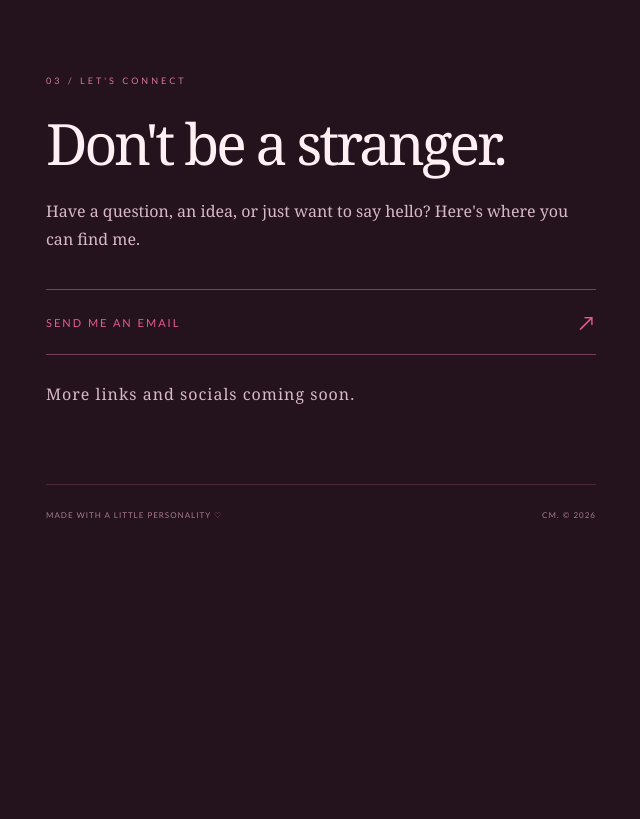
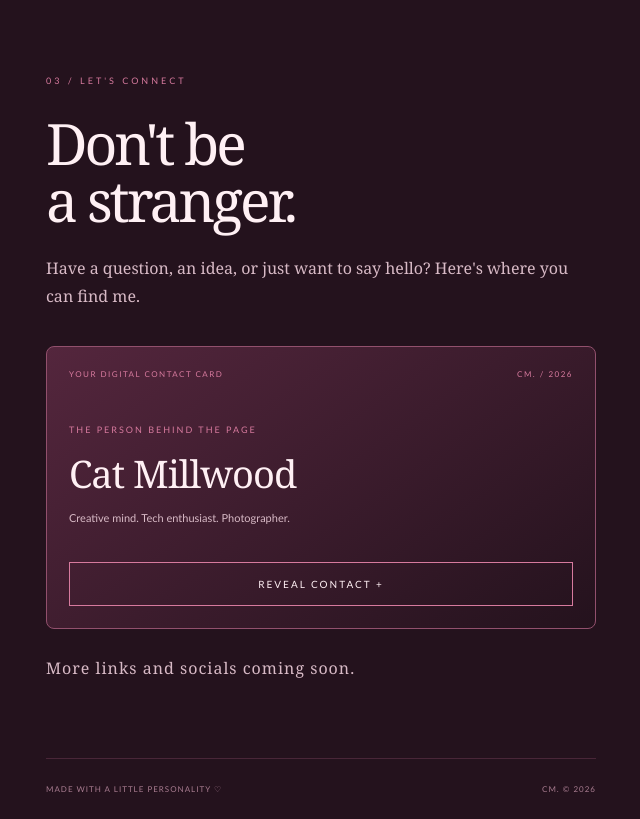
Before and after one commit to arla-mp4/Contact-Bracelet, a React (Vite) app: page / in a window 1280 px wide. Shown: the part 2113-2932 px from the top of the page, without its empty margins (319-959 px from the left). Before the commit the page ends 2658 px from the top, so only its background shows below. Built offline with nearby package versions, Linux system fonts and the light colour scheme.

Commit message:
Update Digital Contact Card

```diff
--- a/src/App.css
+++ b/src/App.css
@@ -342,3 +342,78 @@ Assignment: QRLynk Personal Website
   content: "−";
   transform: rotate(180deg);
 }
+
+.contact-card {
+  margin-top: 35px;
+  padding: 22px;
+  background: linear-gradient(145deg, #54263D, #24121D);
+  border: 1px solid #92506D;
+  border-radius: 8px;
+}
+
+.contact-card-top {
+  display: flex;
+  justify-content: space-between;
+  gap: 10px;
+  color: #D77A9E;
+  font-size: 8px;
+  letter-spacing: 1.5px;
+}
+
+.contact-card-name {
+  padding: 45px 0 35px;
+}
+
+.contact-card-name p {
+  color: #D77A9E;
+  font-size: 9px;
+  letter-spacing: 2px;
+  margin-bottom: 12px;
+}
+
+.contact-card-name h3 {
+  font-family: Georgia, serif;
+  font-size: 38px;
+  font-weight: normal;
+  letter-spacing: -1px;
+}
+
+.contact-card-name span {
+  display: block;
+  margin-top: 10px;
+  color: #D8BAC6;
+  font-size: 11px;
+  line-height: 1.6;
+}
+
+.contact-reveal {
+  width: 100%;
+  padding: 15px;
+  border: 1px solid #D77A9E;
+  background: transparent;
+  color: #FFF0F4;
+  font-size: 10px;
+  letter-spacing: 2px;
+}
+
+.contact-reveal:active {
+  background: #923B60;
+}
+
+.contact-details {
+  padding-top: 20px;
+  animation: detailReveal 0.35s ease both;
+}
+
+.contact-details p {
+  margin-top: 15px;
+  margin-bottom: 5px;
+  color: #D77A9E;
+  font-size: 9px;
+  letter-spacing: 2px;
+}
+
+.contact-details span {
+  color: #FFF0F4;
+  font-size: 13px;
+}
--- a/src/App.tsx
+++ b/src/App.tsx
@@ -181,15 +181,19 @@ function App() {
 
       <section className="connect-section" id="connect">
         <p className="eyebrow">03 / LET'S CONNECT</p>
-        <h2>Don't be a stranger.</h2>
+
+        <h2>
+          Don't be
+          <br />
+          <span>a stranger.</span>
+        </h2>
+
         <p>
           Have a question, an idea, or just want to say hello?
           Here's where you can find me.
         </p>
 
-        <a className="contact-link" href="mailto:">
-          SEND ME AN EMAIL <span>↗</span>
-        </a>
+        <ContactCard />
 
         <p className="small-note">
           More links and socials coming soon.
@@ -204,4 +208,41 @@ function App() {
   );
 }
 
+function ContactCard() {
+  const [showDetails, setShowDetails] = useState(false);
+
+  return (
+    <div className="contact-card">
+      <div className="contact-card-top">
+        <span>YOUR DIGITAL CONTACT CARD</span>
+        <span>CM. / 2026</span>
+      </div>
+
+      <div className="contact-card-name">
+        <p>THE PERSON BEHIND THE PAGE</p>
+        <h3>Cat Millwood</h3>
+        <span>Creative mind. Tech enthusiast. Photographer.</span>
+      </div>
+
+      <button
+        className="contact-reveal"
+        onClick={() => setShowDetails(!showDetails)}
+        aria-expanded={showDetails}
+      >
+        {showDetails ? "HIDE DETAILS −" : "REVEAL CONTACT +"}
+      </button>
+
+      {showDetails && (
+        <div className="contact-details">
+          <p>EMAIL</p>
+          <span>Coming soon</span>
+
+          <p>SOCIALS</p>
+          <span>Links coming soon</span>
+        </div>
+      )}
+    </div>
+  );
+}
+
 export default App;
```
